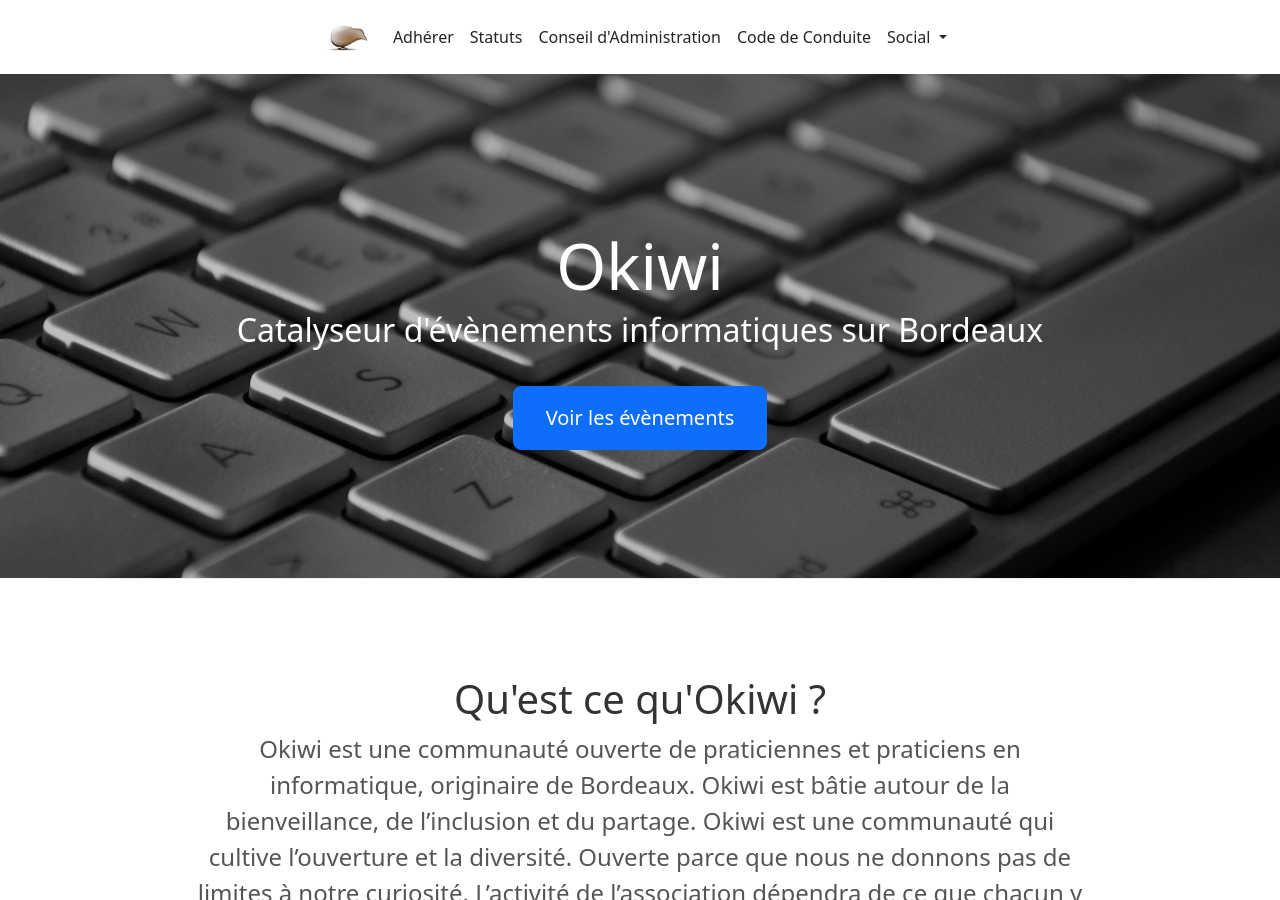
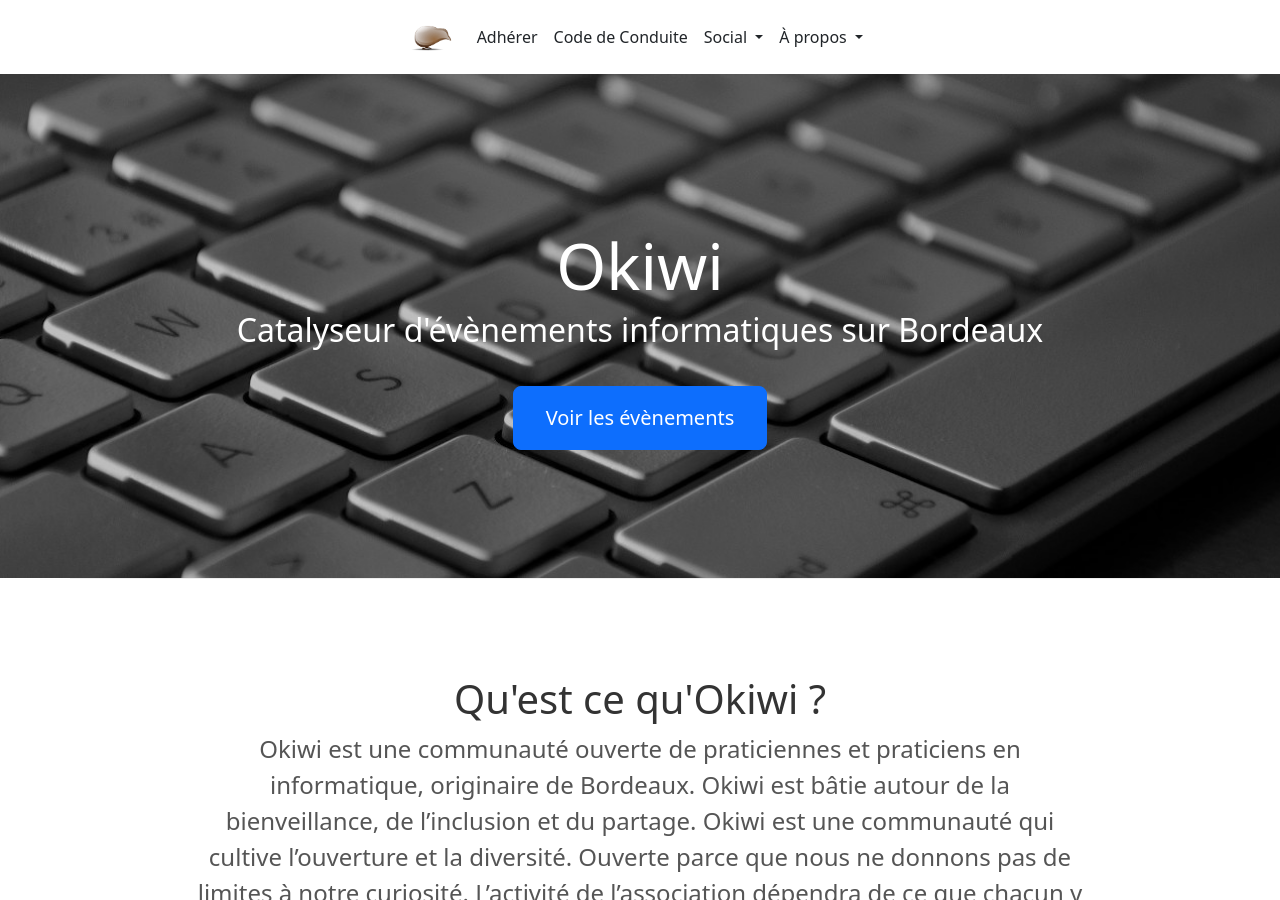
Before and after one commit to okiwi/okiwi.org, a Jekyll site: the page built from index.html, in a window 1280 px wide and 900 px high. Built offline with Jekyll 4.4.1, drawn with Linux system fonts in a browser that asks for light colours.

Commit message:
Simplifier menu

```diff
--- a/_includes/header.html
+++ b/_includes/header.html
@@ -44,16 +44,6 @@
                     </a>
                 </li>
                 <li class="nav-item">
-                    <a class="nav-item nav-link " href="{{ "/statuts/" | prepend: site.url }}">
-                    Statuts
-                    </a>
-                </li>
-                <li class="nav-item">
-                    <a class="nav-item nav-link" href="{{ "/conseil-d-administration/" | prepend: site.url }}">
-                    Conseil d'Administration
-                    </a>
-                </li>
-                <li class="nav-item">
                     <a class="nav-item nav-link " href="{{ "/CoC.html" | prepend: site.url }}">
                     Code de Conduite
                     </a>
@@ -80,6 +70,19 @@
                     </a>
                   </div>
                 </li>
+                <li class="nav-item dropdown">
+                    <a class="nav-link dropdown-toggle" href="#" role="button" data-bs-toggle="dropdown" aria-expanded="false">
+                        À propos
+                    </a>
+                    <div class="dropdown-menu">
+                        <a class="dropdown-item" href="{{ "/conseil-d-administration/" | prepend: site.url }}">
+                            Conseil d'Administration
+                        </a>
+                        <a class="dropdown-item" href="{{ "/statuts/" | prepend: site.url }}">
+                            Statuts
+                        </a>
+                    </div>
+                </li>
               </ul>
             </div>
           </nav>
```
